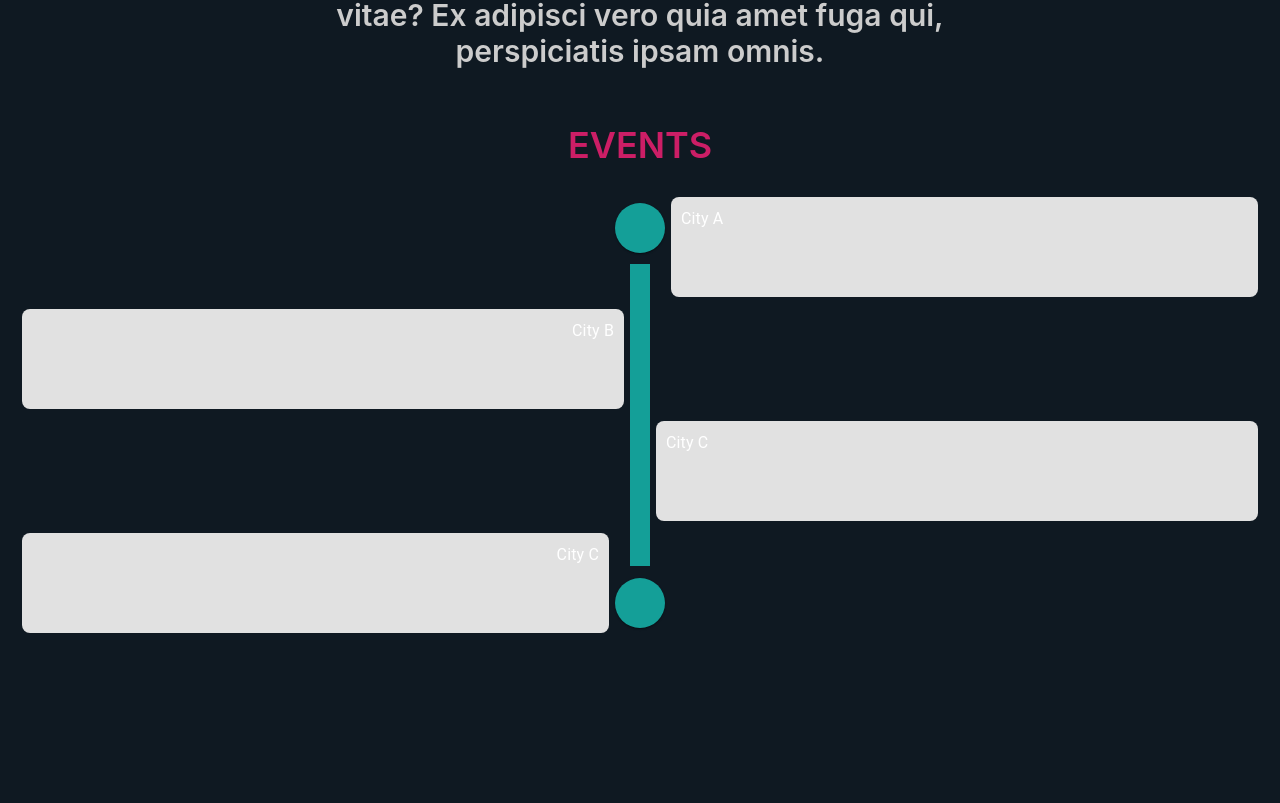
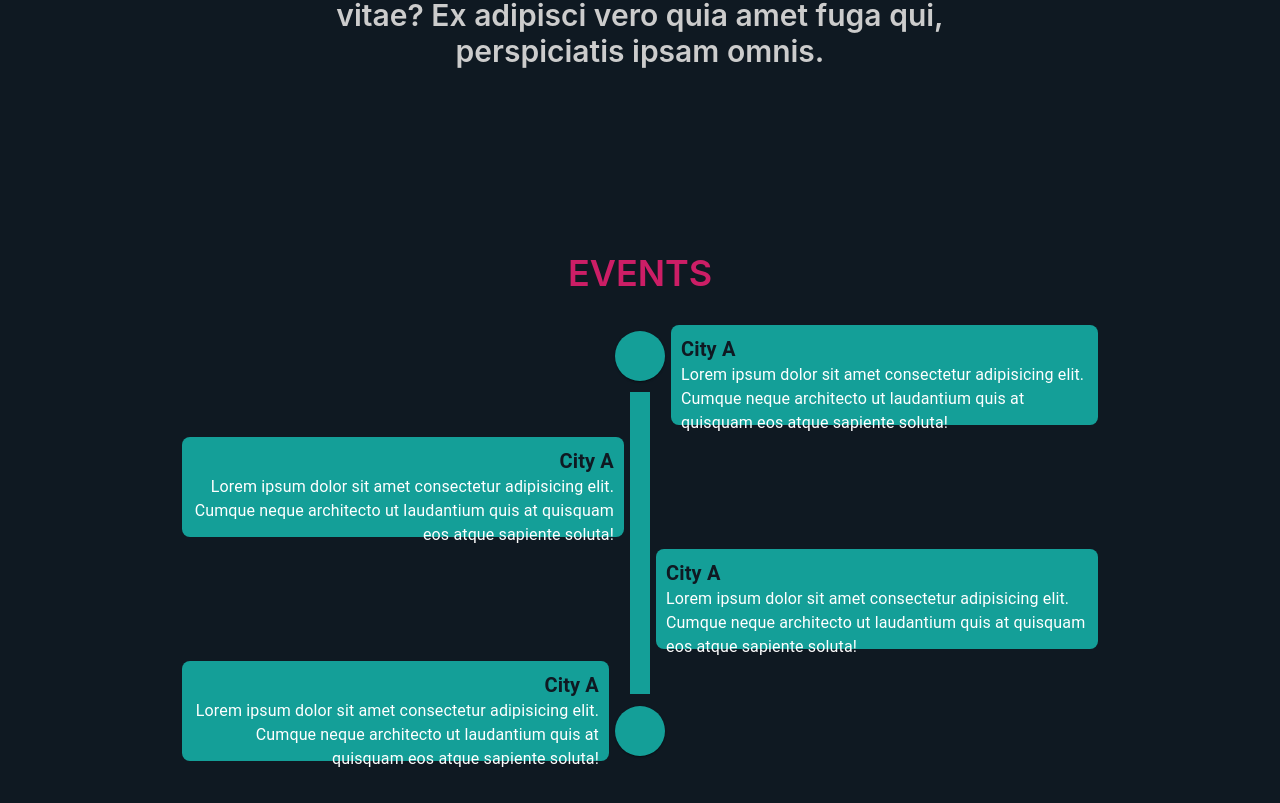
Before and after one commit to rainasaxena/club-website, a React (Create React App) app: page /ffcs21 in a window 1280 px wide. Shown: the part 3017-3820 px from the top of the page. Built offline with nearby package versions, Linux system fonts and the light colour scheme; the HTML template or start-up script is replaced by a standard one.

Commit message:
added text for timeline

```diff
--- a/src/components/Events.jsx
+++ b/src/components/Events.jsx
@@ -7,9 +7,9 @@ import TimelineContent from '@mui/lab/TimelineContent';
 import TimelineDot from '@mui/lab/TimelineDot';
 
 const bubbleStyle = {
-  backgroundColor: '#E1E1E1',
-  margin:'6px',
-  height:'100px',
+  backgroundColor: '#149f98',
+  margin: '6px',
+  height: '100px',
   //   width:'5px',
   padding: '10px', // Adjust the padding to control the size of the bubble
   borderRadius: '8px', // Add rounded corners for a bubble effect
@@ -18,7 +18,7 @@ const bubbleStyle = {
 
 const Events = () => {
   return (
-    <div id="events-container" className='h-[100vh]'>
+    <div id="events-container" className='mb-32 px-40'>
       <h1 className='text-lg font-semibold text-pink md:text-4xl mb-[20px]'>EVENTS</h1>
 
       <Timeline position='alternate'>
@@ -40,7 +40,11 @@ const Events = () => {
             />
           </TimelineSeparator>
           <TimelineContent sx={bubbleStyle}>
-          City A
+            <div>
+              <h1 className='text-[#0F1922] font-bold text-xl'>City A</h1>
+              <p>Lorem ipsum dolor sit amet consectetur adipisicing elit. Cumque neque architecto ut laudantium quis at quisquam eos atque sapiente soluta!
+              </p>
+            </div>
           </TimelineContent>
         </TimelineItem>
 
@@ -55,7 +59,11 @@ const Events = () => {
             />
           </TimelineSeparator>
           <TimelineContent sx={bubbleStyle}>
-          City B
+            <div>
+              <h1 className='text-[#0F1922] font-bold text-xl'>City A</h1>
+              <p>Lorem ipsum dolor sit amet consectetur adipisicing elit. Cumque neque architecto ut laudantium quis at quisquam eos atque sapiente soluta!
+              </p>
+            </div>
           </TimelineContent>
         </TimelineItem>
 
@@ -70,7 +78,11 @@ const Events = () => {
             />
           </TimelineSeparator>
           <TimelineContent sx={bubbleStyle}>
-          City C
+            <div>
+              <h1 className='text-[#0F1922] font-bold text-xl'>City A</h1>
+              <p>Lorem ipsum dolor sit amet consectetur adipisicing elit. Cumque neque architecto ut laudantium quis at quisquam eos atque sapiente soluta!
+              </p>
+            </div>
           </TimelineContent>
         </TimelineItem>
 
@@ -92,7 +104,11 @@ const Events = () => {
             />
           </TimelineSeparator>
           <TimelineContent sx={bubbleStyle}>
-          City C
+            <div>
+              <h1 className='text-[#0F1922] font-bold text-xl'>City A</h1>
+              <p>Lorem ipsum dolor sit amet consectetur adipisicing elit. Cumque neque architecto ut laudantium quis at quisquam eos atque sapiente soluta!
+              </p>
+            </div>
           </TimelineContent>
 
 
--- a/src/pages/Department.jsx
+++ b/src/pages/Department.jsx
@@ -2,7 +2,7 @@ import React from 'react'
 
 const Department = () => {
   return (
-    <div id="about-container" className="flex flex-col items-center font-semibold h-max">
+    <div id="about-container" className="flex flex-col items-center font-semibold h-max mb-32">
       <h1 className='text-lg text-pink md:text-4xl mb-20'>DEPARTMENTS</h1>
       {/* <h1 className='text-sm text-grey md:text-3xl'>Description about the departments</h1> */}
 
```
Lines whose indentation alone changed are shown as unchanged.
